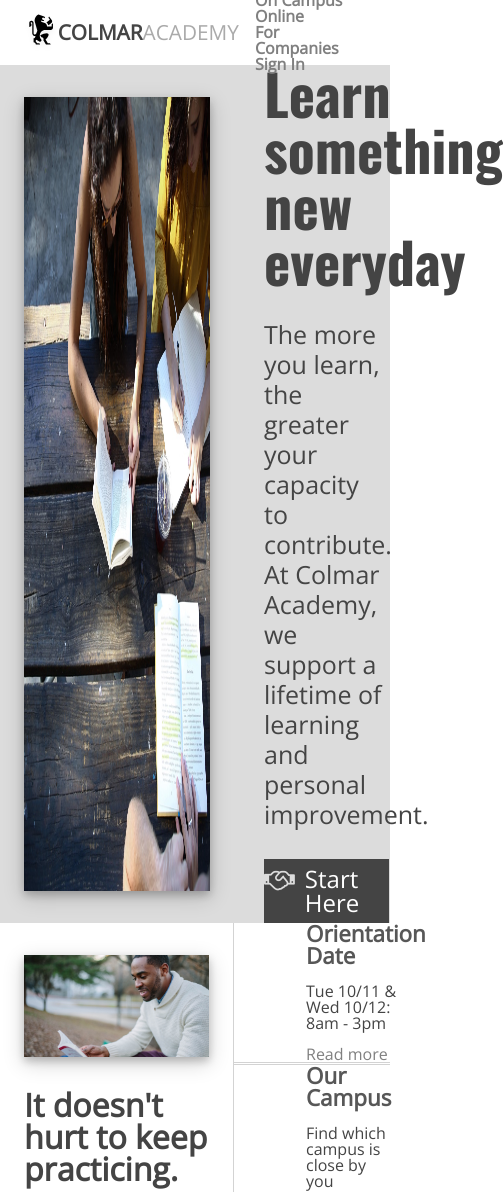
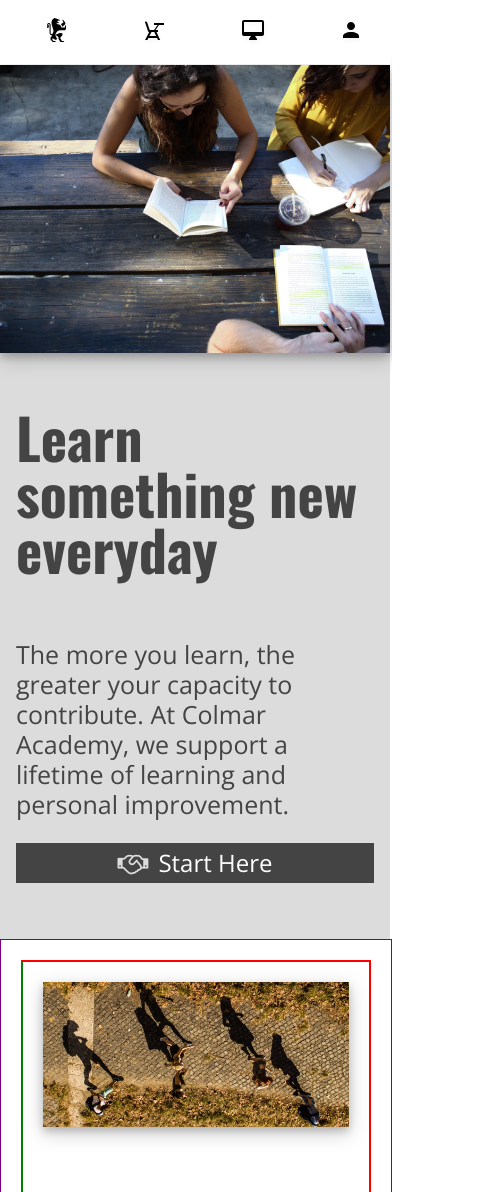
Before and after one commit to jsharris1229/colmaracademy, a plain HTML site: page index.html in a window 390 px wide. Shown: the top 1192 px of the page, 503 px wide, since content can reach past the window. Drawn offline with nearby package versions, Linux system fonts and the light colour scheme.

Commit message:
Code mobile size for first 2 section, start on 3rd.

```diff
--- a/index.html
+++ b/index.html
@@ -20,19 +20,31 @@
   <body>
   <!-- ***** Top navigation bar (header) -->
     <header>
-      <div class="leftlogo">
+      <div class="leftlogo wide-screen">
         <img src="resources/images/ic-logo.svg" alt="Academy Logo">
         <span>COLMAR</span><span>ACADEMY</span>
       </div> <!-- end .leftlog -->
 
-      <nav>
-        <ul>
+      <nav class="wide-screen">
+        <ul role="presentation"> <!-- ARIA for accessibility -->
           <li><a href="#">On Campus</a></li>
           <li><a href="#">Online</a></li>
           <li><a href="#">For Companies</a></li>
           <li><a href="#">Sign In</a></li>
         </ul>
       </nav>
+
+      <div class="narrow-screen">
+        <nav>
+          <ul role="presentation">
+            <li><img src="resources/images/ic-logo.svg" alt="Academy Logo"></li>
+            <li><img src="resources/images/ic-on-campus.svg" alt=""</li>
+            <li><img src="resources/images/ic-online.svg" alt=""</li>
+            <li><img src="resources/images/ic-login.svg" alt=""</li>
+          </ul>
+        </nav>
+      </div>
+
     </header>
 
   <!-- ***** Banner section -->
@@ -40,7 +52,7 @@
 
     <section class="banner">
       <div>
-        <img src="resources/images/banner.jpg" alt="Students studying.">
+        <img src="resources/images/banner.jpg" alt="Students studying on park bench.">
       </div>
 
       <div>
@@ -58,14 +70,9 @@
 
   <!-- ***** Overiew section -->
     <section class="information">
-      <!-- Icons to use elsewhere
-      <img src="resources/images/ic-login.svg" alt="Login icon">
-      <img src="resources/images/ic-online.svg" alt="Online icon">
-      <img src="resources/images/ic-on-campus.svg" alt="On Campus (DesK) icon">
-      -->
 
       <div class="column1">
-          <img src="resources/images/information-main.jpg" alt="Student reading">
+          <img src="resources/images/information-main.jpg" alt="Student reading a book.">
 
         <h2>It doesn't hurt to keep practicing.</h2>
         <p>"Contrary to common belief, practice doesn't necessarily make perfect.
@@ -81,7 +88,10 @@
              This format follows for all blocks in this column -->
         <div class="infoblock">
           <div class="imgcontainer">
-            <img src="resources/images/information-orientation.jpg" alt="Students walking.">
+            <img class="wide-screen" src="resources/images/information-orientation.jpg"
+               alt="Students walking on cobblestone.">
+            <img class="narrow-screen" src="resources/images/information-orientation-mobile.jpg"
+               alt="Students walking on cobblestone.">
           </div>
           <div class="txtcontainer">
             <h3>Orientation Date</h3>
@@ -92,7 +102,10 @@
 
         <div class="infoblock">
           <div class="imgcontainer">
-            <img src="resources/images/information-campus.jpg" alt="Study Hall.">
+            <img class="wide-screen" src="resources/images/information-campus.jpg"
+               alt="Students in study Hall.">
+            <img class="narrow-screen" src="resources/images/information-campus-mobile.jpg"
+               alt="Students in study Hall.">
           </div>
           <div class="txtcontainer">
             <h3>Our Campus</h3>
@@ -103,7 +116,10 @@
 
         <div class="infoblock">
           <div class="imgcontainer">
-            <img src="resources/images/information-guest-lecture.jpg" alt="Oliver Sack.">
+            <img class="wide-screen" src="resources/images/information-guest-lecture.jpg"
+               alt="Oliver Sack, guest lecture.">
+            <img class="narrow-screen" src="resources/images/information-guest-lecture-mobile.jpg"
+               alt="Oliver Sack, guest lecture.">
           </div>
           <div class="txtcontainer">
             <h3>Our Guest Lecture</h3>
@@ -123,14 +139,14 @@
       <div class="coursewrapper">
 
         <div class="courseblock">
-          <img src="resources/images/course-software.jpg" alt="Software Engineering">
+          <img src="resources/images/course-software.jpg" alt="Software Engineering. Computer on desk with lamp.">
           <h3><i class="fa fa-code-fork" aria-hidden="true"></i> Software Engineering</h3>
           <a href="#">Courses</a>
           <span>Web Development, Mobile Development, iOT, APIs</span>
         </div>
 
         <div class="courseblock">
-          <img src="resources/images/course-computer-art.jpg" alt="Computer Art">
+          <img src="resources/images/course-computer-art.jpg" alt="Computer Art. Hand holding smart phone.">
           <h3><i class="fa fa-file-image-o" aria-hidden="true"></i> Computer Art</h3>
           <a href="#">Courses</a>
           <span>Imaging & Design, Web Design, Motion Graphics & Visual Effects,
@@ -138,28 +154,28 @@
         </div>
 
         <div class="courseblock">
-          <img src="resources/images/course-design.jpg" alt="Design">
+          <img src="resources/images/course-design.jpg" alt="Design. Person using antique camera.">
           <h3><i class="fa fa-lightbulb-o" aria-hidden="true"></i> Design</h3>
           <a href="#">Courses</a>
           <span>User Experience Design, User Research, Visual Design</span>
         </div>
 
         <div class="courseblock">
-          <img src="resources/images/course-data.jpg" alt="Data">
+          <img src="resources/images/course-data.jpg" alt="Data. Laptop open to spreasheet.">
           <h3><i class="fa fa-database" aria-hidden="true"></i> Data</h3>
           <a href="#">Courses</a>
           <span>Data Science, Big Data, Data Visualization</span>
         </div>
 
         <div class="courseblock">
-          <img src="resources/images/course-business.jpg" alt="Business">
+          <img src="resources/images/course-business.jpg" alt="Business. A chess set.">
           <h3><i class="fa fa-building-o" aria-hidden="true"></i> Business</h3>
           <a href="#">Courses</a>
           <span>Product Development, Business Development, Startup</span>
         </div>
 
         <div class="courseblock">
-          <img src="resources/images/course-marketing.jpg" alt="Marketing">
+          <img src="resources/images/course-marketing.jpg" alt="Marketing. Person using smart watch.">
           <h3><i class="fa fa-shopping-cart" aria-hidden="true"></i> Marketing</h3>
           <a href="#">Courses</a>
           <span>Analytics, Content Marketing, Mobile Marketing</span>
@@ -218,7 +234,7 @@
     <footer>
       <span>&copy; Colmar Academy. All Rights Reserved.</span>
       <nav>
-        <ul>
+        <ul role="presentation">
           <li><a href="#">Terms</a></li>
           <li><a href="#">Privacy</a></li>
         </ul>
--- a/resources/css/style.css
+++ b/resources/css/style.css
@@ -12,6 +12,7 @@
   --background-color2: linen;
   --link-color: gray;
   --hover-color: darkcyan;
+  --mobile-size: 480px;
 }
 
 /* ***** General settings, defaults
@@ -48,7 +49,23 @@ h3 {
   color: #575757;
 }
 
+/* General settings for mobile and normal screen sizes
+ */
+@media only screen and (min-width: 500px) {
+  .narrow-screen {
+    display: none;
+  }
+}
 
+/* Mobile size
+    >> Size set using --mobile-size variable
+    Each section has a similar section for responsive sizes.
+ */
+@media only screen and (max-width: 499px) {
+  .wide-screen {
+    display: none;
+  }
+}
 /* ***** Top navigation bar (header) **********
    The nav bar contains the Academy logo and name on the left side and the
      menu links on the right. The menu links change color on hover.
@@ -111,6 +128,34 @@ header nav ul li{
   top: 65px;
   width: 100%;
 }
+
+/* Mobile size
+    >> Size set using --mobile-size variable
+    Each section has a similar section for responsive sizes.
+ */
+@media only screen and (max-width: 499px) {
+  header div.wide-screen {
+    display: none;
+  }
+
+  header div.narrow-screen,
+  header div.narrow-screen nav {
+    width: 100%;
+  }
+
+  .narrow-screen nav ul {
+    width: 100%;
+    display: flex;
+    justify-content: space-around;
+    align-items: center;
+  }
+}
+
+/* Icons to use elsewhere
+<img src="resources/images/ic-login.svg" alt="Login icon">
+<img src="resources/images/ic-online.svg" alt="Online icon">
+<img src="resources/images/ic-on-campus.svg" alt="On Campus (DesK) icon">
+*/
 
 /* ***** Banner section **********
    The banner section consists of an image on the left and text information
@@ -206,6 +251,66 @@ header nav ul li{
   padding-right: 10px;
 }
 
+@media only screen and (max-width: 499px) {
+  .banner {
+    display: flex;
+    flex-flow: column nowrap;
+    width: 100%;
+    padding: 0;
+    margin: 0;
+
+  }
+
+  .banner div:first-child {
+    display: flex;
+    flex-flow: row wrap;
+    width: 100%;
+    max-width: 100%;
+    padding: 0;
+    margin: 0;
+   }
+
+  .banner div:first-child img {
+    width: 100%;
+    height: 100%;
+    padding: 0;
+    margin: 0;
+  }
+
+  .banner div:last-child {
+    width: 100%;
+    display: flex;
+    justify-content: center;
+    flex-flow: row wrap;
+    padding: 24px 0;
+    margin: 0;
+  }
+
+  .banner div:last-child h1,
+  .banner div:last-child p,
+  .banner div:last-child .button {
+    width: 100%;
+    padding: 0;
+    margin-left: 16px;
+    margin-right: 16px;
+  }
+
+  .banner div:last-child h1 {
+    margin-top: 32px;
+    margin-bottom: 32px;
+  }
+
+  .banner div:last-child p{
+    margin-bottom: 24px;
+  }
+
+  .banner div:last-child .button {
+    margin-bottom: 32px;
+    padding-top: 8px;
+    padding-bottom: 8px;
+  }
+
+}
 
 /* ***** Information section **********
    This section contains a main 'lead in' picture on the left and 3 smaller
@@ -304,6 +409,47 @@ header nav ul li{
 
 .infoblock div p {
   margin: 15px 0;
+}
+
+@media only screen and (max-width: 499px) {
+  .information .column1 {
+    display: none;
+  }
+  .information {
+    width: 100%;
+    padding: 0;
+    margin: 0;
+    border: 1px solid purple;
+  }
+  .information .column2 {
+    display: flex;
+    justify-content: flex-start;
+    flex-flow: row wrap;
+    width: 100%;
+    max-width: 100%;
+    padding: 0;
+    margin: 20px;
+    border: 1px solid red;
+   }
+  .information .column2 .infoblock .imgcontainer {
+    width: 100%;
+    height: 100%;
+  }
+
+  .information .column2 .infoblock {
+    display: flex;
+    flex-flow: row wrap;
+    width: 100%;
+    border: 1px solid green;
+   }
+
+   .information .column2 .infoblock .txtcontainer {
+     display: flex;
+     flex-flow: row wrap;
+     width: 100%;
+     padding: 0;
+     margin: 0;
+   }
 }
 
 /* ***** Courses section **********
```
